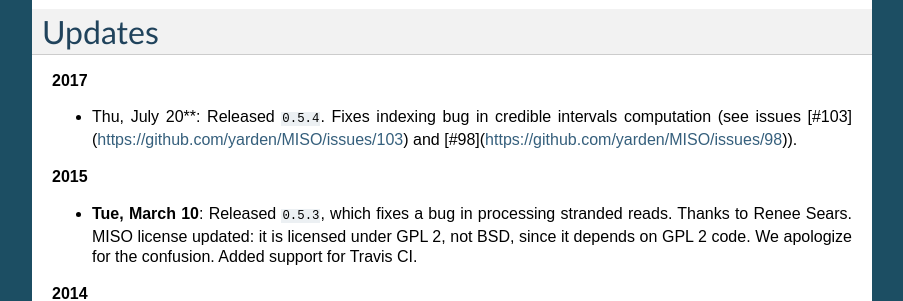
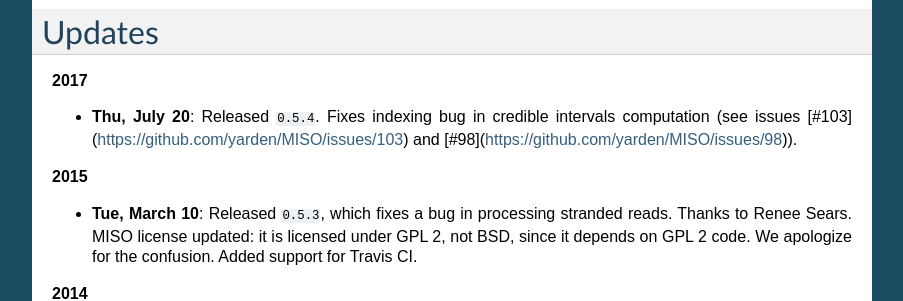
Before and after one commit to yarden/MISO, a Sphinx documentation site: the page built from docs/source/index.rst, in a window 1280 px wide and 900 px high, scrolled down 25111 px. Shown: the part 152-453 px from the top of the window, without its empty margins (198-1101 px from the left). Built offline with Sphinx 7.4.7, drawn with Linux system fonts in a browser that asks for light colours; pages that are not in the unit, such as notebooks, are missing from menus.

Commit message:
revs to docs

```diff
--- a/docs/source/index.rst
+++ b/docs/source/index.rst
@@ -1085,7 +1085,7 @@ Updates
 
 **2017**
 
-* Thu, July 20**: Released ``0.5.4``. Fixes indexing bug in credible intervals computation (see issues [#103](https://github.com/yarden/MISO/issues/103) and [#98](https://github.com/yarden/MISO/issues/98)).
+* **Thu, July 20**: Released ``0.5.4``. Fixes indexing bug in credible intervals computation (see issues [#103](https://github.com/yarden/MISO/issues/103) and [#98](https://github.com/yarden/MISO/issues/98)).
 
 **2015**
 
```
